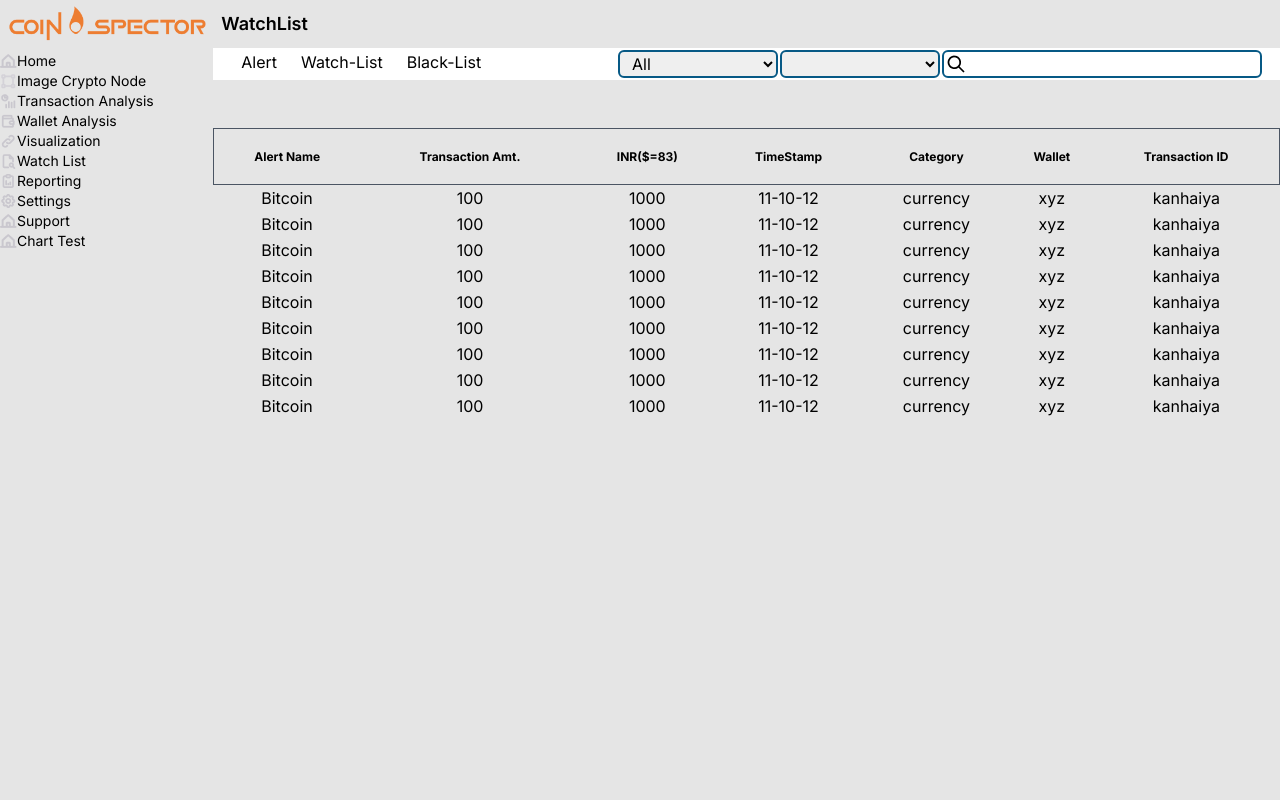
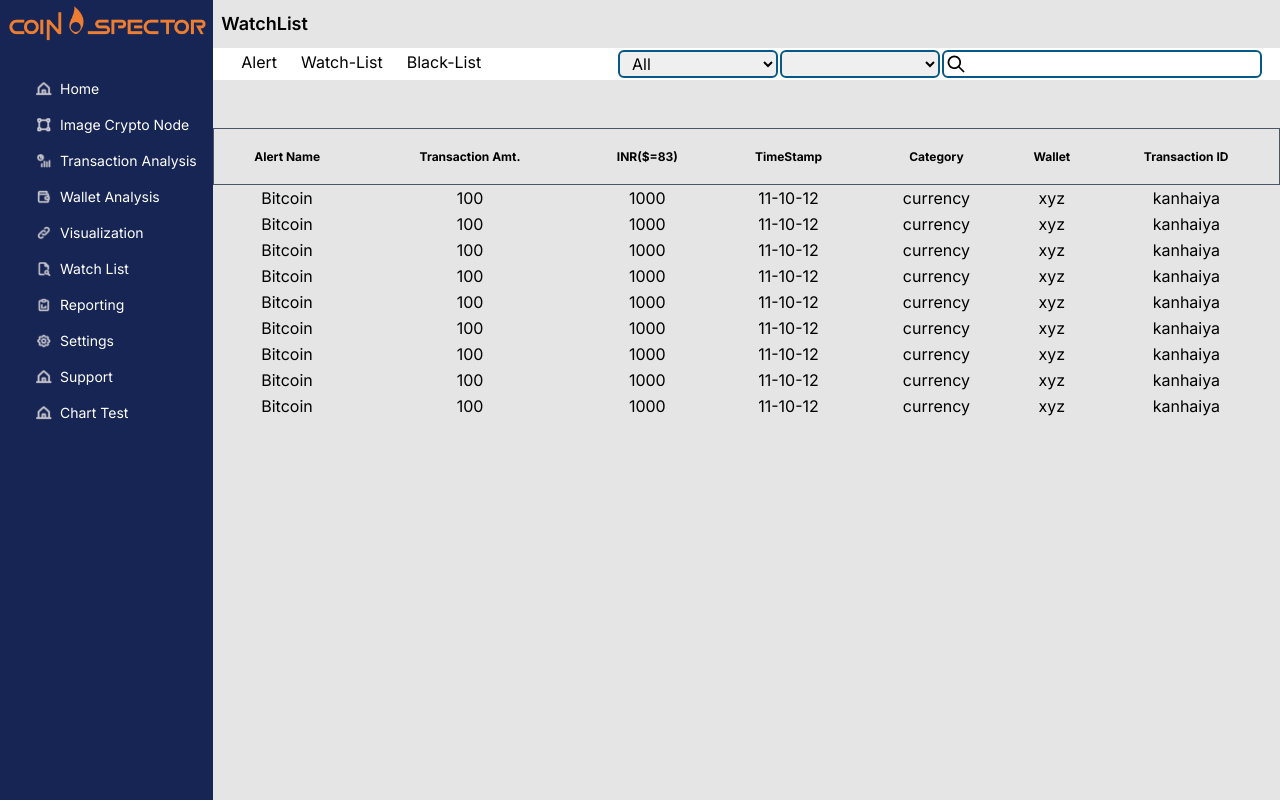
Before and after one commit to Mkanhaiyas/Crypto_Pro, a Next.js app: page / in a window 1280 px wide. Built offline with nearby package versions, Linux system fonts and the light colour scheme.

Commit message:
Update tailwind.config.js

```diff
--- a/tailwind.config.js
+++ b/tailwind.config.js
@@ -2,7 +2,7 @@
 module.exports = {
   content: [
     "./pages/**/*.{js,ts,jsx,tsx,mdx}",
-    "./components/**/*.{js,ts,jsx,tsx,mdx}",
+    "./Components/**/*.{js,ts,jsx,tsx,mdx}",
     "./app/**/*.{js,ts,jsx,tsx,mdx}",
   ],
   theme: {
```
